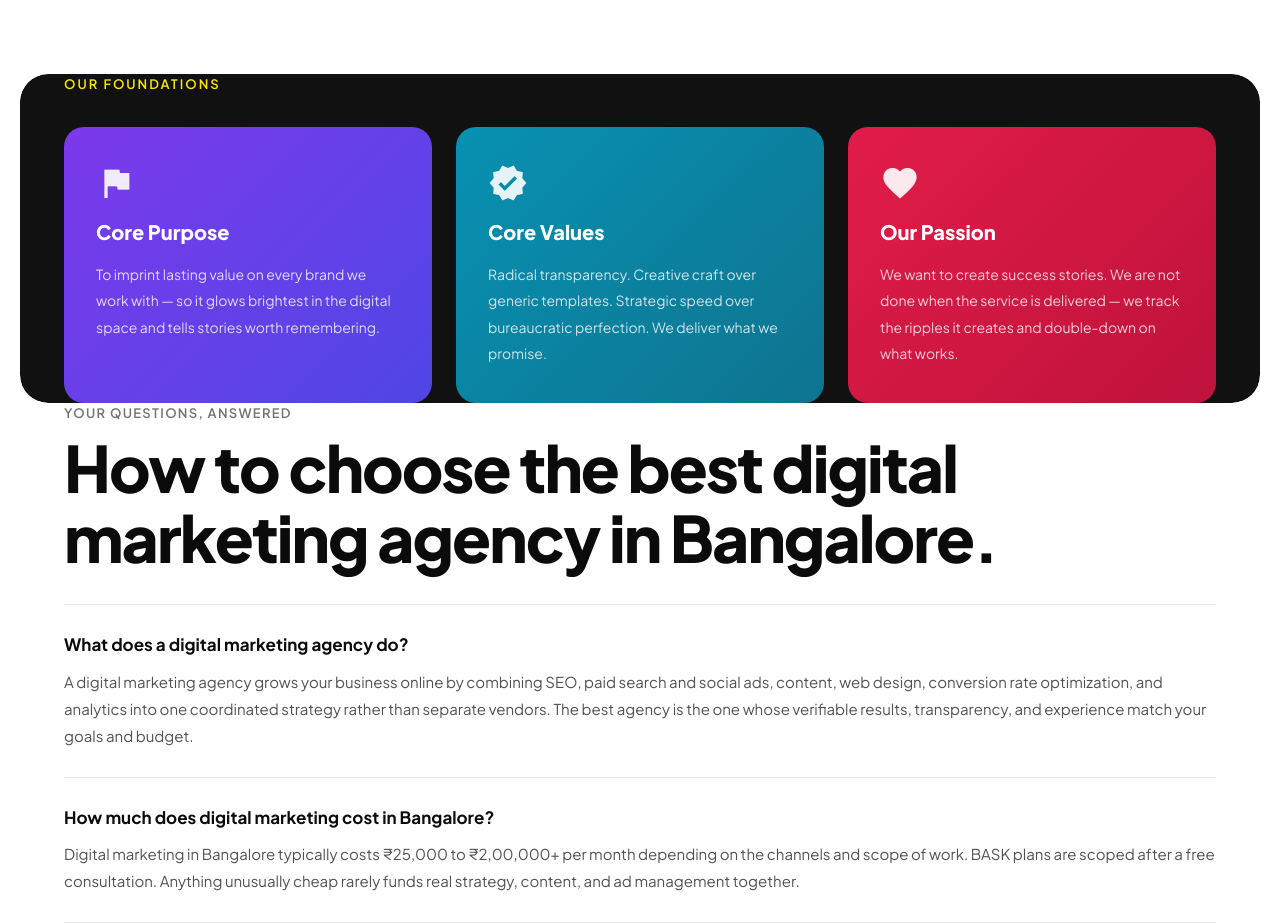
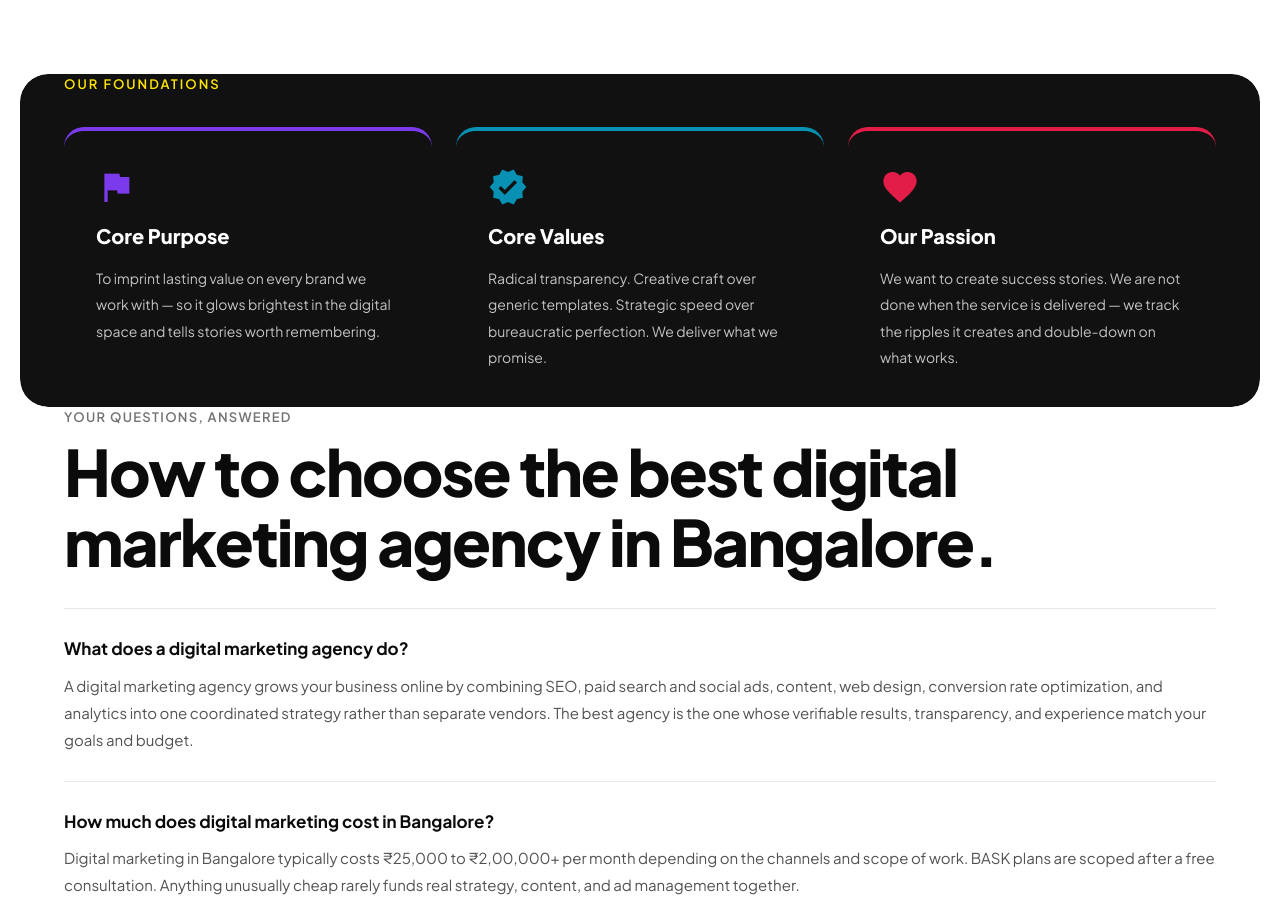
Before and after one commit to Murali000986/BASK_FINAL, a React (Vite) app in the folder frontend/: page /about in a window 1280 px wide. Shown: the part 1760-2684 px from the top of the page. Built offline with nearby package versions, Linux system fonts and the light colour scheme; no server answers.

Commit message:
fix: more vertical space in Why BASK + match Foundations cards to same dark #111 bg

```diff
--- a/frontend/src/pages/About.jsx
+++ b/frontend/src/pages/About.jsx
@@ -76,14 +76,14 @@ export default function About() {
             <p className="bask-text-small fw-600 mb-8" style={{ color: '#FFE600', letterSpacing: 2 }}>OUR FOUNDATIONS</p>
             <div style={{ display: 'grid', gridTemplateColumns: 'repeat(auto-fit, minmax(260px, 1fr))', gap: 24, marginTop: 32 }}>
               {[
-                { title: 'Core Purpose', icon: 'flag', bg: 'linear-gradient(135deg, #7c3aed 0%, #4f46e5 100%)', text: 'To imprint lasting value on every brand we work with — so it glows brightest in the digital space and tells stories worth remembering.' },
-                { title: 'Core Values', icon: 'verified', bg: 'linear-gradient(135deg, #0891b2 0%, #0e7490 100%)', text: 'Radical transparency. Creative craft over generic templates. Strategic speed over bureaucratic perfection. We deliver what we promise.' },
-                { title: 'Our Passion', icon: 'favorite', bg: 'linear-gradient(135deg, #e11d48 0%, #be123c 100%)', text: 'We want to create success stories. We are not done when the service is delivered — we track the ripples it creates and double-down on what works.' },
+                { title: 'Core Purpose', icon: 'flag', accent: '#7c3aed', text: 'To imprint lasting value on every brand we work with — so it glows brightest in the digital space and tells stories worth remembering.' },
+                { title: 'Core Values', icon: 'verified', accent: '#0891b2', text: 'Radical transparency. Creative craft over generic templates. Strategic speed over bureaucratic perfection. We deliver what we promise.' },
+                { title: 'Our Passion', icon: 'favorite', accent: '#e11d48', text: 'We want to create success stories. We are not done when the service is delivered — we track the ripples it creates and double-down on what works.' },
               ].map(item => (
-                <div key={item.title} style={{ background: item.bg, borderRadius: 20, padding: '36px 32px', minHeight: 240, display: 'flex', flexDirection: 'column', gap: 16 }}>
-                  <span className="material-icons" style={{ fontSize: 40, color: 'rgba(255,255,255,0.9)', display: 'block' }}>{item.icon}</span>
+                <div key={item.title} style={{ background: '#111', borderRadius: 20, padding: '36px 32px', minHeight: 240, display: 'flex', flexDirection: 'column', gap: 16, borderTop: `4px solid ${item.accent}` }}>
+                  <span className="material-icons" style={{ fontSize: 40, color: item.accent, display: 'block' }}>{item.icon}</span>
                   <h3 style={{ fontWeight: 800, fontSize: 20, margin: 0, color: '#fff' }}>{item.title}</h3>
-                  <p style={{ fontSize: 14, lineHeight: 1.9, color: 'rgba(255,255,255,0.8)', margin: 0 }}>{item.text}</p>
+                  <p style={{ fontSize: 14, lineHeight: 1.9, color: 'rgba(255,255,255,0.75)', margin: 0 }}>{item.text}</p>
                 </div>
               ))}
             </div>
--- a/frontend/src/pages/Home.jsx
+++ b/frontend/src/pages/Home.jsx
@@ -342,7 +342,7 @@ export default function Home() {
         <div style={{ background: '#111', borderRadius: 28, overflow: 'hidden', position: 'relative' }}>
           {/* Yellow accent stripe */}
           <div style={{ position: 'absolute', top: 0, left: 0, width: 6, height: '100%', background: '#FFE600', borderRadius: '28px 0 0 28px' }} />
-          <div className="container py-xl" style={{ paddingLeft: 56 }}>
+          <div className="container" style={{ paddingLeft: 56, paddingTop: 96, paddingBottom: 96 }}>
             <p style={{ fontSize: 11, fontWeight: 800, letterSpacing: 4, color: '#FFE600', marginBottom: 24 }}>WHY BASK?</p>
             <div style={{ display: 'grid', gridTemplateColumns: '1fr 1fr', gap: 64, alignItems: 'start' }}>
               <div>
```
